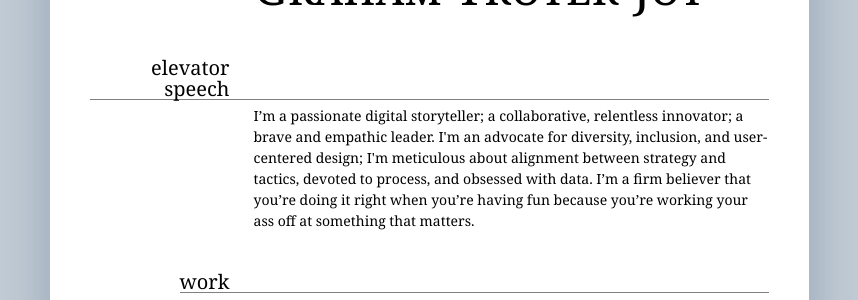
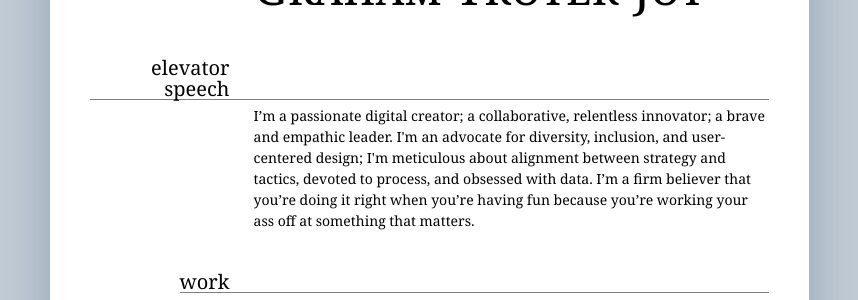
Before and after one commit to telegraham/resume, a Jekyll site: the page built from index.html, in a window 1280 px wide. Shown: the part 148-448 px from the top of the page, without its empty margins (211-1069 px from the left). Built offline with Jekyll 4.4.1, drawn with Linux system fonts in a browser that asks for light colours.

Commit message:
Update resume.json

```diff
--- a/_data/resume.json
+++ b/_data/resume.json
@@ -3,7 +3,7 @@
 	"phone": "+1 708 275 5448",
 	"email": "graham@troyer-joy.com",
 	"pronouns": "he/him/his",
-	"elevatorSpeech": "I’m a passionate digital storyteller; a collaborative, relentless innovator; a brave and empathic leader. I'm an advocate for diversity, inclusion, and user-centered design; I'm meticulous about alignment between strategy and tactics, devoted to process, and obsessed with data. I’m a firm believer that you’re doing it right when you’re having fun because you’re working your ass off at something that matters.",
+	"elevatorSpeech": "I’m a passionate digital creator; a collaborative, relentless innovator; a brave and empathic leader. I'm an advocate for diversity, inclusion, and user-centered design; I'm meticulous about alignment between strategy and tactics, devoted to process, and obsessed with data. I’m a firm believer that you’re doing it right when you’re having fun because you’re working your ass off at something that matters.",
 	"work": [{
 			"what": "Lead Software Development Instructor",
 			"where": "Flatiron School",
```
